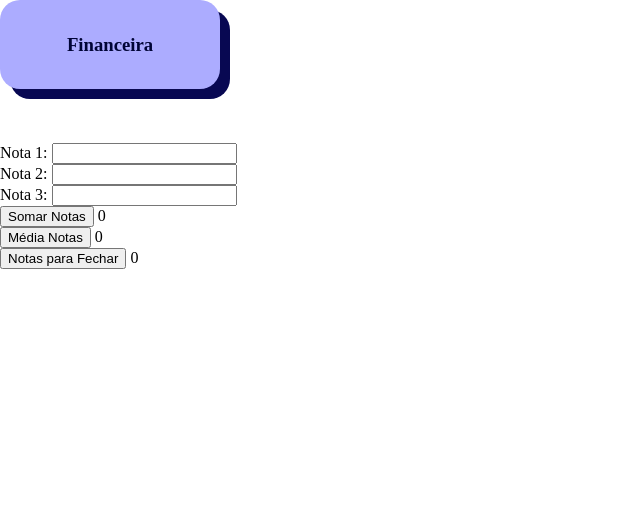
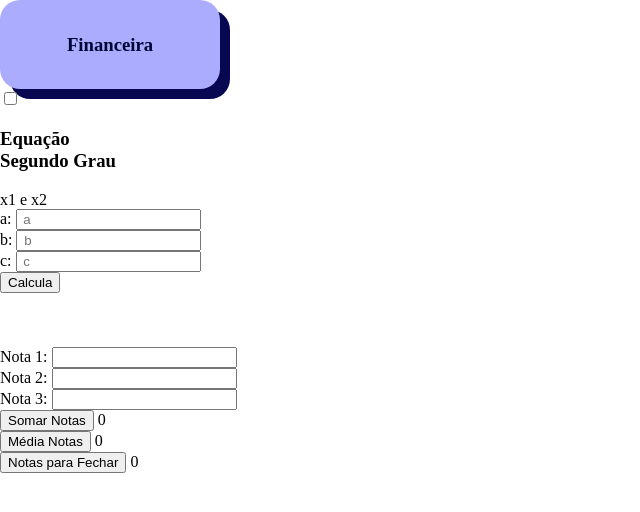
Before and after one commit to bruutaakaa/primeiroe_3t, a plain HTML site: page index.html in a window 1280 px wide. Shown: the whole page, without its empty margins (0-640 px from the left). Drawn offline with Linux system fonts and the light colour scheme.

Commit message:
Update index.html

```diff
--- a/index.html
+++ b/index.html
@@ -14,7 +14,6 @@
 
 <body>
   <input type="checkbox" id="calcFin">
-
   <div class="calculadora">
 
     <label for="calcFin">
@@ -35,6 +34,24 @@
     </div>
   </div>
 
+  <input type="checkbox" id="calcESG">
+  <div class="calculadoraESG">
+    <label for="calcESG">
+      <h3>Equação<br>Segundo Grau</h3>
+    </label>
+
+    <div class="calcE">
+    <div id="psRaiz">
+        <span id="Raiz">x1 e x2</span><br>
+      </div>
+      a: <input id="valor" placeholder=" a" type="text"><br>
+      b: <input id="juros" placeholder=" b" type="text"><br>
+      c: <input id="meses" placeholder=" c" type="text"><br>
+      <button id="btnCalcESG" onclick="calculaESG()">Calcula</button><br>
+
+    </div>
+  </div>
+
   <br><br><br>
 
   Nota 1: <input id="t1" type="text"><br>
```
